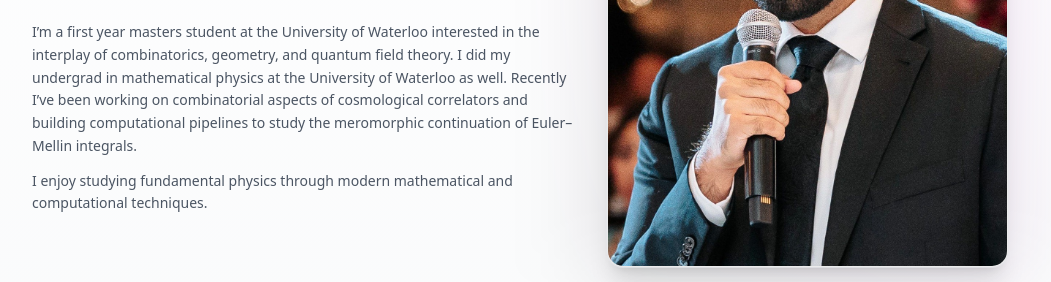
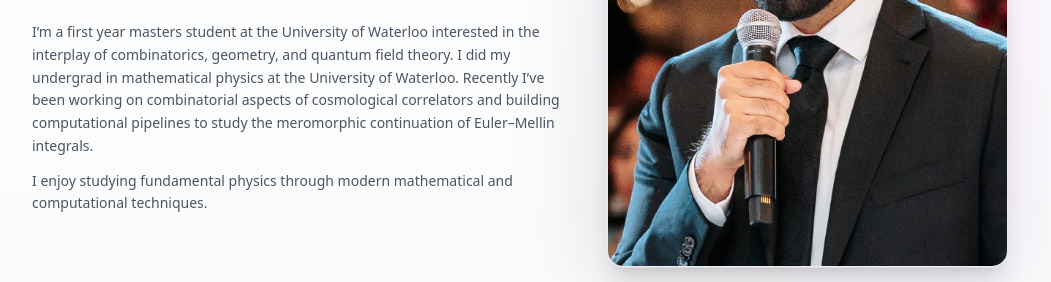
Before and after one commit to RajbirLongia/RajbirLongia.github.io, a plain HTML site: page index.html in a window 1280 px wide. Shown: the part 347-629 px from the top of the page, without its empty margins (120-1171 px from the left). Drawn offline with nearby package versions, Linux system fonts and the light colour scheme.

Commit message:
Update index.html

```diff
--- a/index.html
+++ b/index.html
@@ -77,7 +77,7 @@
           <div class="mt-6 text-sm text-gray-600 dark:text-gray-300 leading-relaxed space-y-3">
             <p>
               I’m a first year masters student at the University of Waterloo interested in the interplay of combinatorics,
-              geometry, and quantum field theory. I did my undergrad in mathematical physics at the University of Waterloo as well.
+              geometry, and quantum field theory. I did my undergrad in mathematical physics at the University of Waterloo.
               Recently I’ve been working on combinatorial aspects of cosmological correlators and building computational pipelines to study
               the meromorphic continuation of Euler–Mellin integrals.
             </p>
```
